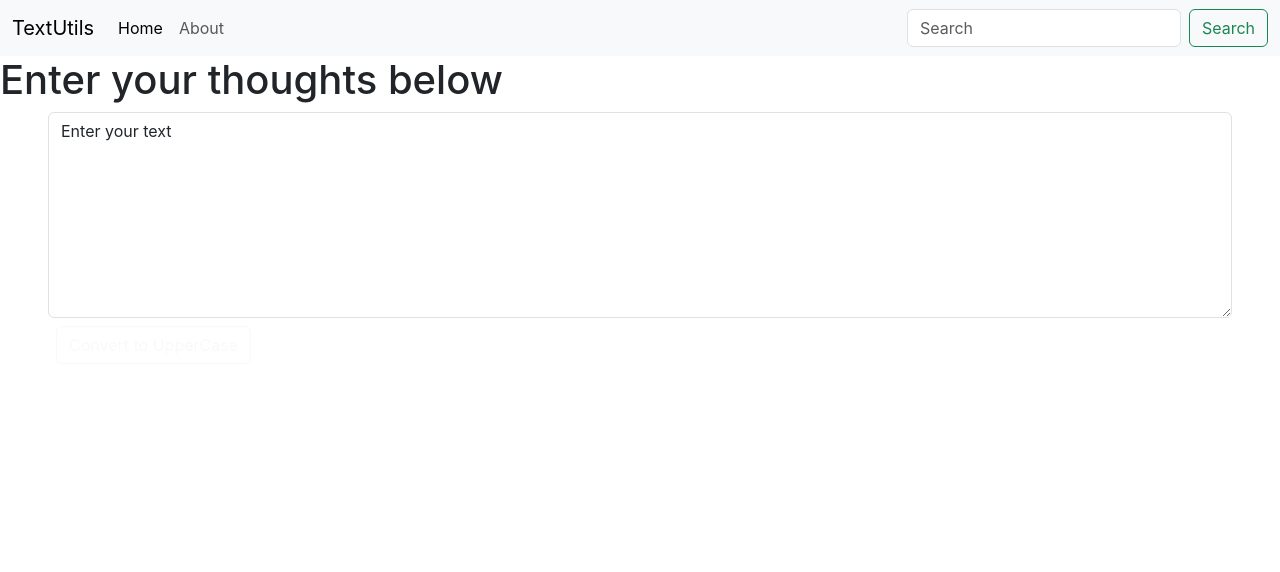
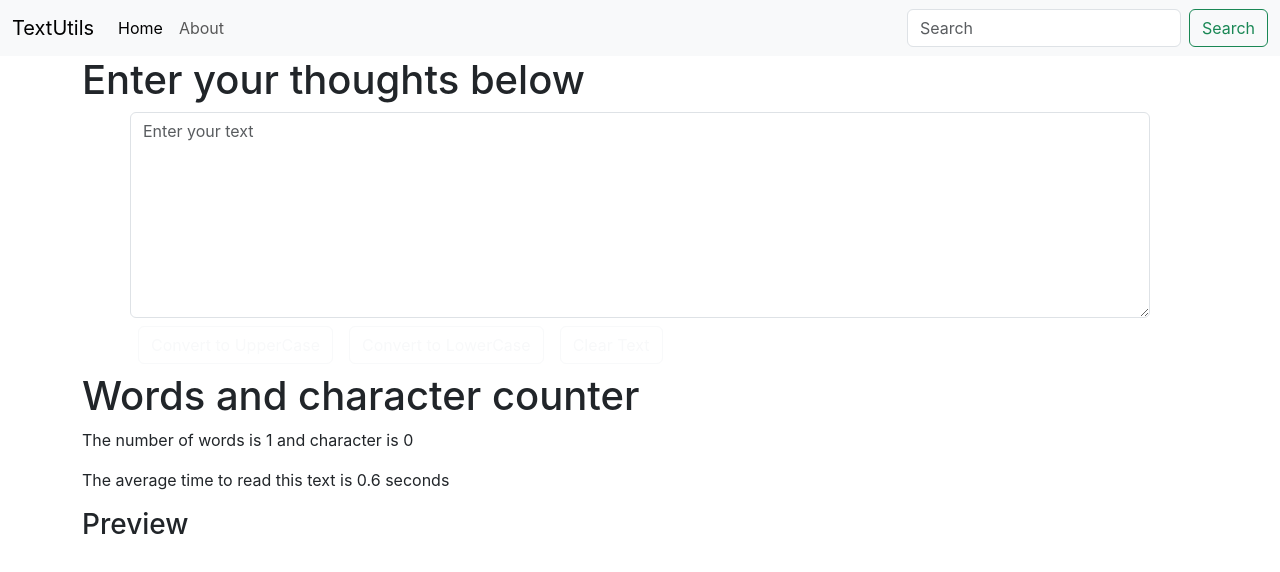
Before and after one commit to iamkrish001/my-app-react, a React (Create React App) app: page / in a window 1280 px wide. Shown: the top 572 px of the page. Built offline with nearby package versions, Linux system fonts and the light colour scheme.

Commit message:
Lowercase,previewer,clear text done

```diff
--- a/src/components/TextForm.js
+++ b/src/components/TextForm.js
@@ -2,28 +2,50 @@ import React, { useState } from 'react'
 export default function TextForm(props) {
 
 //initialization of state variable text
-const [text, setText] = useState ('Enter your text'); // the index is called state variable and the setindex is setter function and this process is called array destructuring where the useState("this is a text ") is stored in text state variable
-let newText = text.toUpperCase();
+const [text, setText] = useState (''); // the index is called state variable and the setindex is setter function and this process is called array destructuring where the useState("this is a text ") is stored in text state variable
 
 
-const buttonclicked= ()=> {
-    // console.log("the uppercase button was clicked");
+const HandleUpClass= ()=> {
+    let newText = text.toUpperCase();
     setText(newText) // the arrow function is provoked only when the button is clicked
+
+}
+
+const HandleLoCase= ()=> {
+    let newText = text.toLowerCase();
+    setText(newText)
+
+}
+const ClearText =()=> {
+    let newText = text.slice(0,0) ;
+    setText(newText)
 }
 
 const Handleonchange = (event)=>{
-    // console.log("on changed")
     setText(event.target.value) // target the value of event and update it
 }
 
     return (
-  <>  <div >
+  <>  <div className='container'>
      <h1>{props.heading}</h1>
       <div className="px-5"> {/*padding in x axis 5  */}
-   <textarea className="form-control" id="textarea" rows="8" value={text} onChange={Handleonchange}  ></textarea>
-  <button className="btn btn-outline-light m-2" onClick={buttonclicked} >Convert to UpperCase</button>
+   <textarea className="form-control" id="textarea" rows="8" value={text} onChange={Handleonchange} placeholder='Enter your text' ></textarea>
+  <button className="btn btn-outline-light m-2" onClick={HandleUpClass} >Convert to UpperCase</button>
+  <button className="btn btn-outline-light m-2" onClick={HandleLoCase} >Convert to LowerCase</button>
+  <button className="btn btn-outline-light m-2" onClick={ClearText} >Clear Text</button>
+
+
   </div>
   </div>
+  <div className="container">
+    <h1>Words and character counter</h1>
+    <p>The number of words is {text.split(" ").length} and character is {text.length}</p>
+    <p>The average time to read this text is {0.6* text.split(" ").length} seconds</p>
+    <div><h3>Preview</h3>
+    {text}
+    </div>
+  </div>
+
    </>
   )
     }
```
